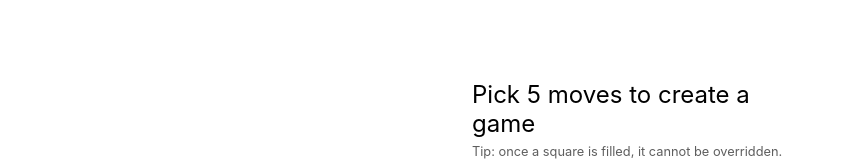
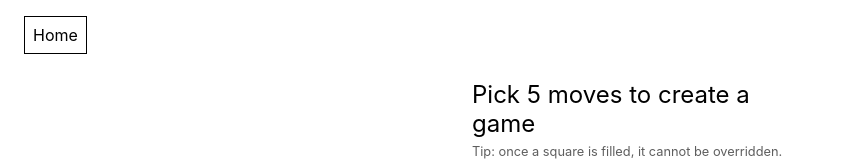
Before and after one commit to davidc360/5moves, a Next.js app: page / in a window 1280 px wide. Shown: the top 161 px of the page, without its empty margins (0-847 px from the left). Built offline with nearby package versions, Linux system fonts and the light colour scheme.

Commit message:
added home button

```diff
--- a/components/Game.js
+++ b/components/Game.js
@@ -127,7 +127,6 @@ export default function Game({ data }) {
             setWinner(winner_data[0])
             setWinnerCoordinates(winner_data[1])
         }
-
     }, [gridValues])
 
     function containsSame(arr) {
@@ -262,7 +261,9 @@ export default function Game({ data }) {
                 )
                 : (
             // main game
-                <div className={styles.ctn}>
+
+            <div className={styles.ctn}>
+                    <div className={`${styles.button} ${styles.homeButton}`} onClick={routeToHome}>Home</div>
                     <div className={isBattle && movesPicked ? styles.hide : ''}>
                     <div className={styles.prompt}>Pick {MAX_MOVES} moves to {isBattle ? 'begin the' : 'create a'} game</div>
                     <div className={styles.tip}>
--- a/components/Game.module.sass
+++ b/components/Game.module.sass
@@ -2,6 +2,11 @@
     width: 21em
     display: flex
     flex-direction: column
+
+.homeButton
+    position: fixed
+    left: 1.5em
+    top: 1em
 
 .grid
     display: grid
```
